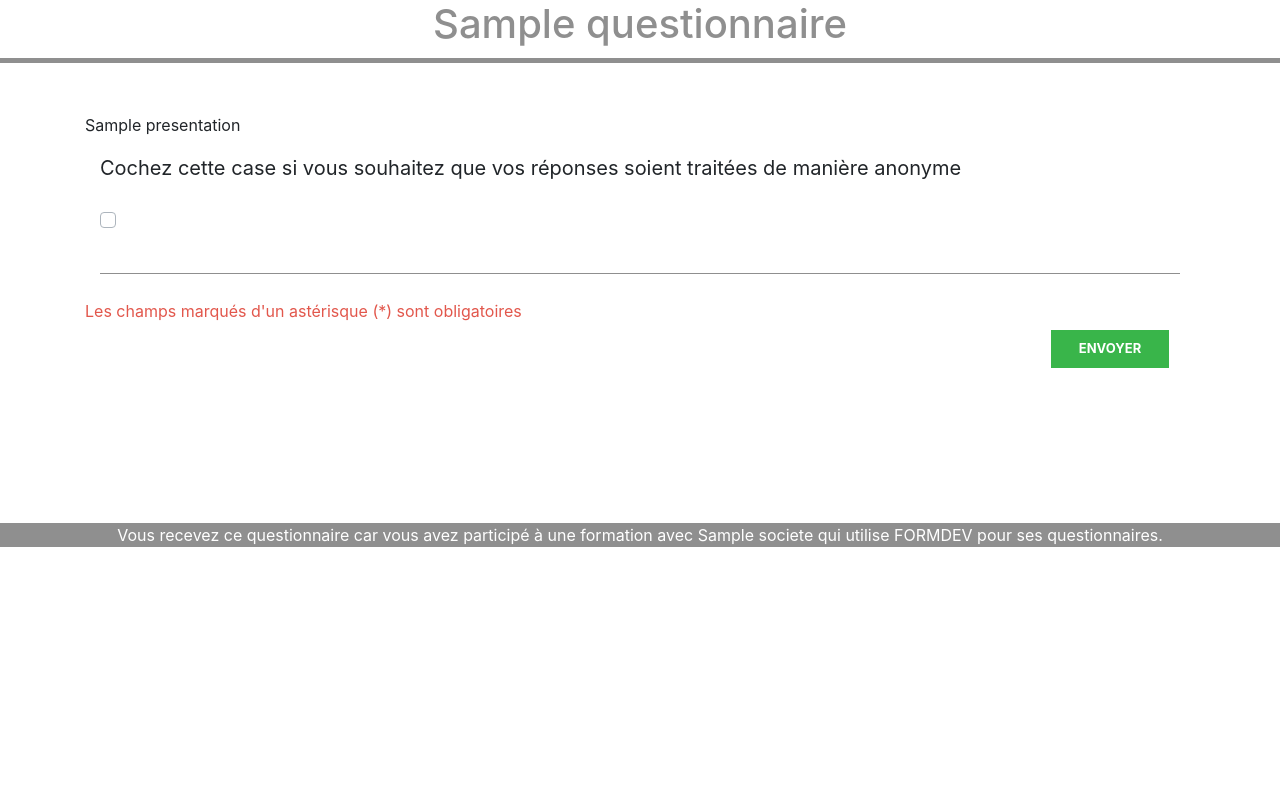
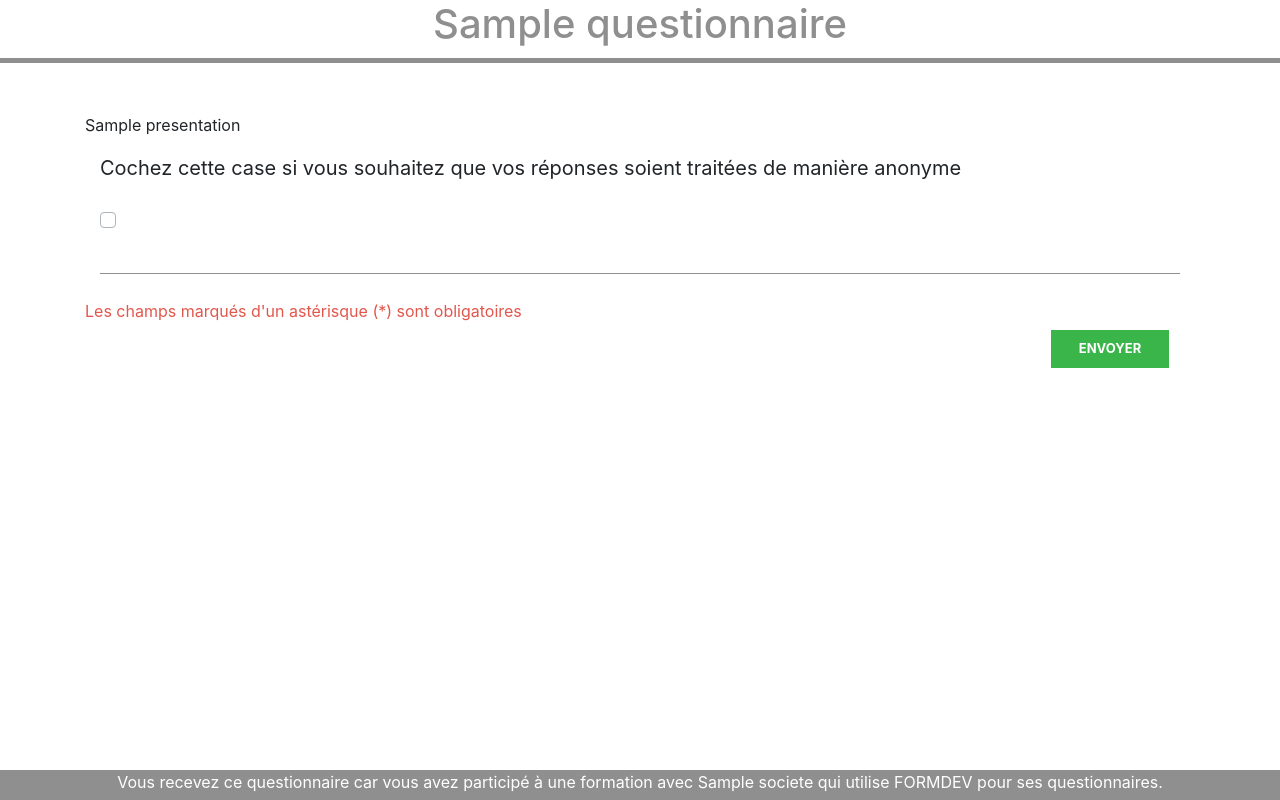
Before and after one commit to Gregory2911/Questionnaire, a Symfony app: template templates/questionnaire/index.html.twig in a window 1280 px wide. Run offline with Twig, Linux system fonts and the light colour scheme; the template is opened without the code that fills it: most values are stand-ins (such as "Sample title", 1, 10 or a date in 2020); style sheets or scripts are compiled from the project's sources; some libraries are stand-ins or nearby versions.

Commit message:
last commit

```diff
--- a/assets/css/app.scss
+++ b/assets/css/app.scss
@@ -5,6 +5,12 @@ $primary: darken(#428bca, 20%);
 
 // the ~ allows you to reference things in node_modules
 @import "~bootstrap/scss/bootstrap";
+
+html
+{
+	position: relative;
+	min-height: 100%;
+}
 
 #headerAccueil
 {
@@ -43,6 +49,14 @@ legend, label
 	padding-bottom: 25px;
 }
 
+.blocTexte
+{
+	margin-bottom: 25px;
+	//border: 1px #8F8F8F solid;
+	font-size: 20px;
+	//vertical-align: middle;
+}
+
 textarea
 {
 	height: 200px !important;
@@ -70,6 +84,10 @@ textarea
 
 footer
 {
+	position: absolute;
+	bottom: 0;
+	width: 100%;
+	height: 30px;
 	background-color: #8F8F8F;
 	color: white;
 	text-align: center;
--- a/templates/questionnaire/index.html.twig
+++ b/templates/questionnaire/index.html.twig
@@ -34,7 +34,7 @@
 
             {# bloc texte #}
             {% if (question.typeQuestion == 8) %}
-                <div class="border border-dark text-center">{{ question.libelle }}</div>
+                <div class="blocTexte">{{ question.libelle }}</div>
             {% endif %}
 
             {# texte court #}
```
